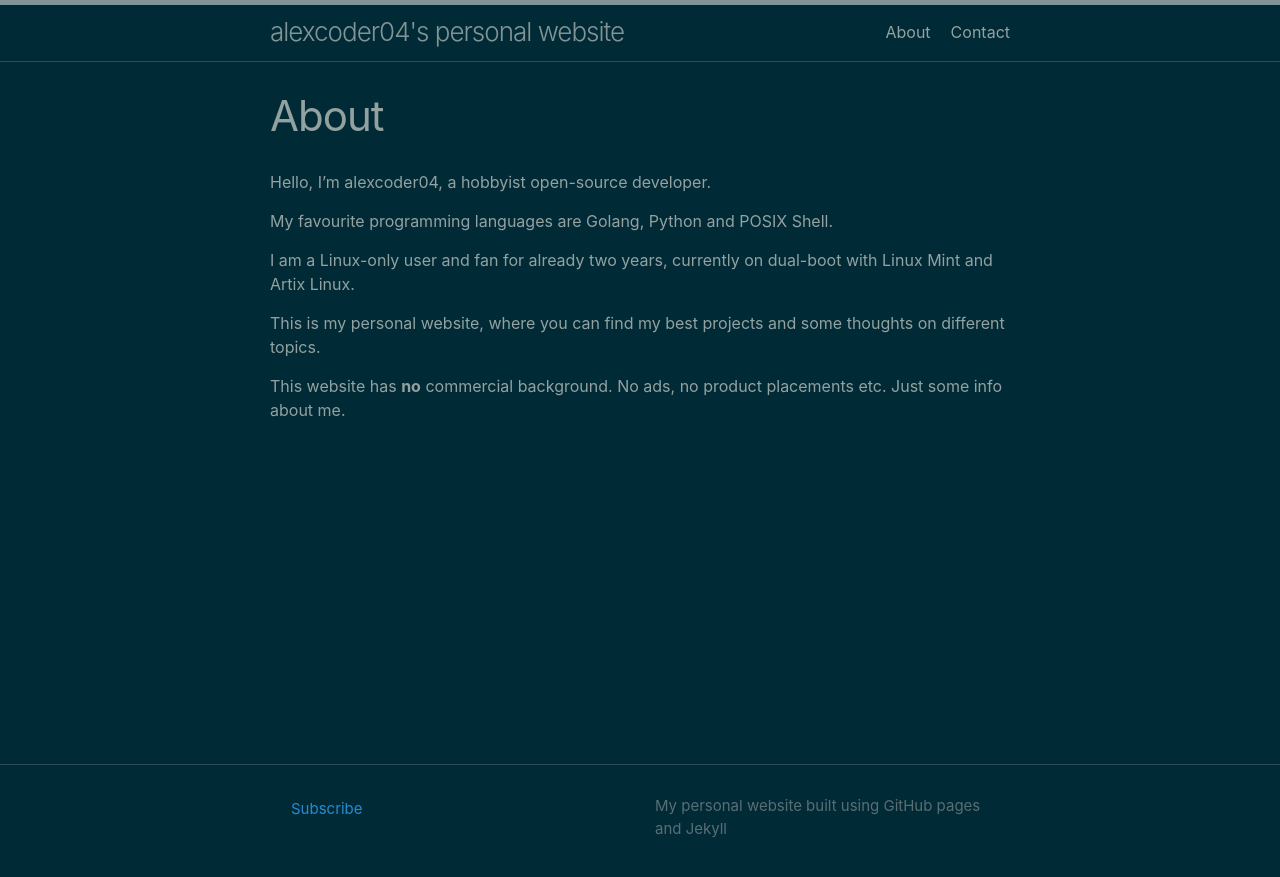
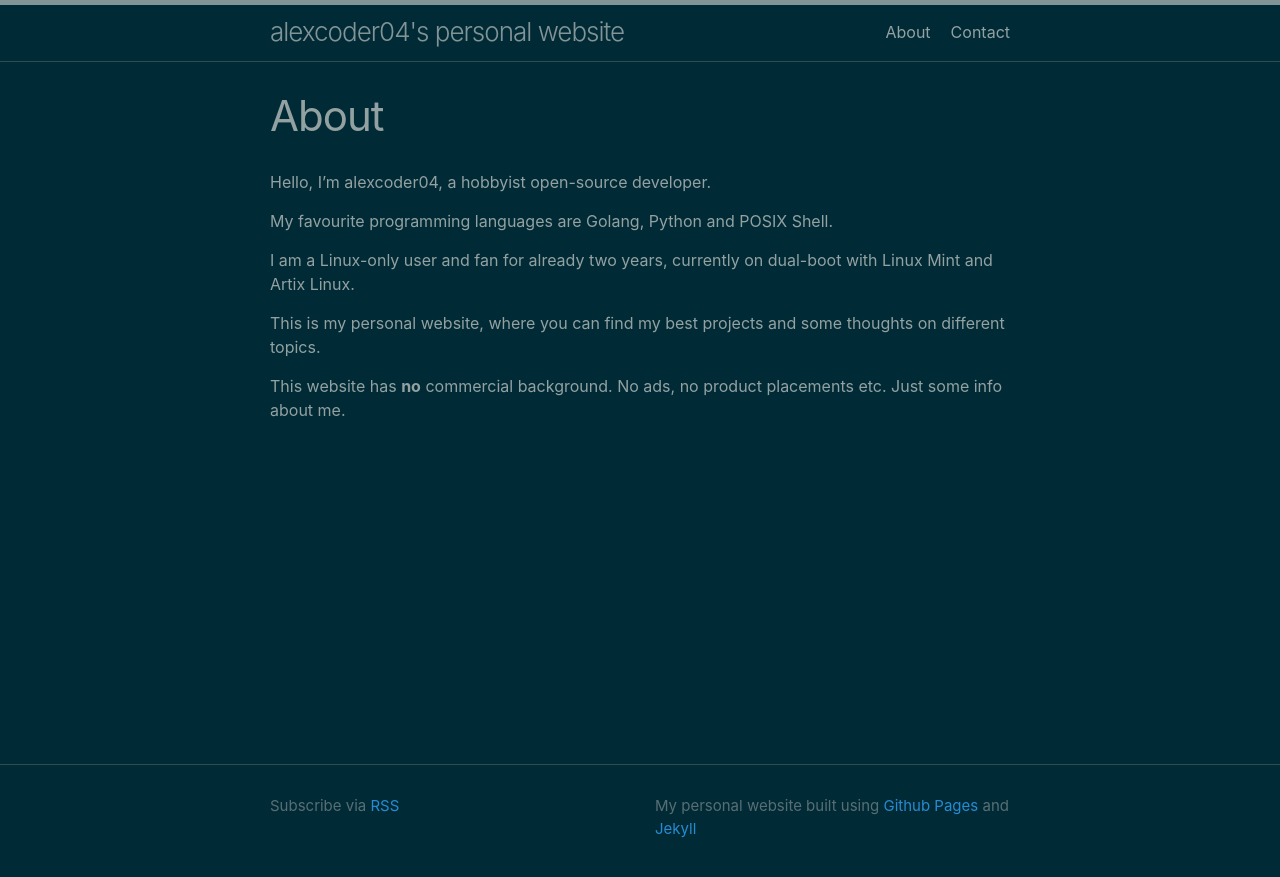
Before and after one commit to alexcoder04/alexcoder04.github.io, a Jekyll site: the page built from about.md, in a window 1280 px wide. Shown: the top 877 px of the page. Built offline with Jekyll 4.4.1, drawn with Linux system fonts in a browser that asks for light colours.

Commit message:
minor cleanup

```diff
--- a/_config.yml
+++ b/_config.yml
@@ -1,7 +1,4 @@
 title: alexcoder04's personal website
-email: alexcoder04@protonmail.com
-description: >
-  My personal website built using GitHub pages and Jekyll
 baseurl: ""
 url: ""
 
--- a/_includes/custom-head.html
+++ /dev/null
@@ -1,6 +0,0 @@
-{% comment %}
-  Placeholder to allow defining custom head, in principle, you can add anything here, e.g. favicons:
-
-  1. Head over to https://realfavicongenerator.net/ to add your own favicons.
-  2. Customize default _includes/custom-head.html in your source directory and insert the given code snippet.
-{% endcomment %}
--- a/_includes/footer.html
+++ b/_includes/footer.html
@@ -6,25 +6,19 @@
     <div class="footer-col-wrapper">
       <div class="footer-col">
         <p class="feed-subscribe">
+          Subscribe via
           <a href="{{ 'feed.xml' | relative_url }}">
-            <svg class="svg-icon orange">
-              <use xlink:href="{{ 'assets/minima-social-icons.svg#rss' | relative_url }}"></use>
-            </svg><span>Subscribe</span>
+            RSS
           </a>
         </p>
-      {%- if site.author %}
-        <ul class="contact-list">
-          {% if site.author.name -%}
-            <li class="p-name">{{ site.author.name | escape }}</li>
-          {% endif -%}
-          {% if site.author.email -%}
-            <li><a class="u-email" href="mailto:{{ site.author.email }}">{{ site.author.email }}</a></li>
-          {%- endif %}
-        </ul>
-      {%- endif %}
       </div>
       <div class="footer-col">
-        <p>{{ site.description | escape }}</p>
+        <p>
+          My personal website built using
+          <a href="https://pages.github.com/" target="_blank">Github Pages</a>
+          and
+          <a href="https://jekyllrb.com/">Jekyll</a>
+        </p>
       </div>
     </div>
 
--- a/_includes/head.html
+++ b/_includes/head.html
@@ -5,7 +5,4 @@
   {%- seo -%}
   <link rel="stylesheet" href="{{ "/assets/css/style.css" | relative_url }}">
   {%- feed_meta -%}
-
-  {%- include custom-head.html -%}
-
 </head>
```
